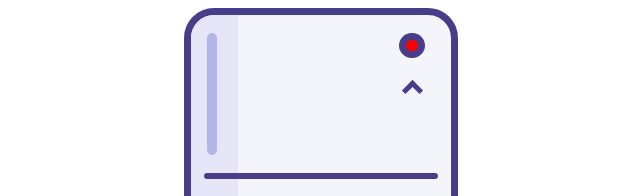
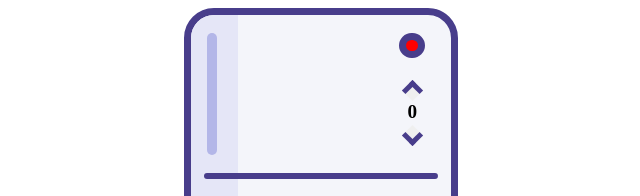
Before and after one commit to EbserD/school, an Angular app in the folder INF/4Ib/Übung_1_Ebser/refridgerator/: page / in a window 1280 px wide. Shown: the top 196 px of the page, without its empty margins (326-966 px from the left). Built offline with nearby package versions, Linux system fonts and the light colour scheme.

Commit message:
Final UI

```diff
--- a/INF/4Ib/Übung_1_Ebser/refridgerator/src/app/refrigerator/refrigerator.component.html
+++ b/INF/4Ib/Übung_1_Ebser/refridgerator/src/app/refrigerator/refrigerator.component.html
@@ -34,6 +34,11 @@
         background: fridge.getState().isActive ? 'lightgreen' : 'red'
       }"
     ></button>
-    <div class="arrow up"></div>
+    <button class="arrow up" (click)="fridge.changeState('increase')"></button>
+    <button
+      class="arrow down"
+      (click)="fridge.changeState('decrease')"
+    ></button>
+    <div class="cooling-stage">{{ fridge.getState().coolingStage }}</div>
   </div>
 </div>
--- a/INF/4Ib/Übung_1_Ebser/refridgerator/src/app/refrigerator/refrigerator.component.scss
+++ b/INF/4Ib/Übung_1_Ebser/refridgerator/src/app/refrigerator/refrigerator.component.scss
@@ -88,5 +88,19 @@
       right: 12%;
       top: 15%;
     }
+
+    .down {
+      transform: rotate(45deg);
+      -webkit-transform: rotate(45deg);
+      right: 12%;
+      top: 25%;
+    }
+
+    .cooling-stage {
+      right: 13%;
+      top: 19%;
+      font-size: larger;
+      font-weight: bold;
+    }
   }
 }
```
